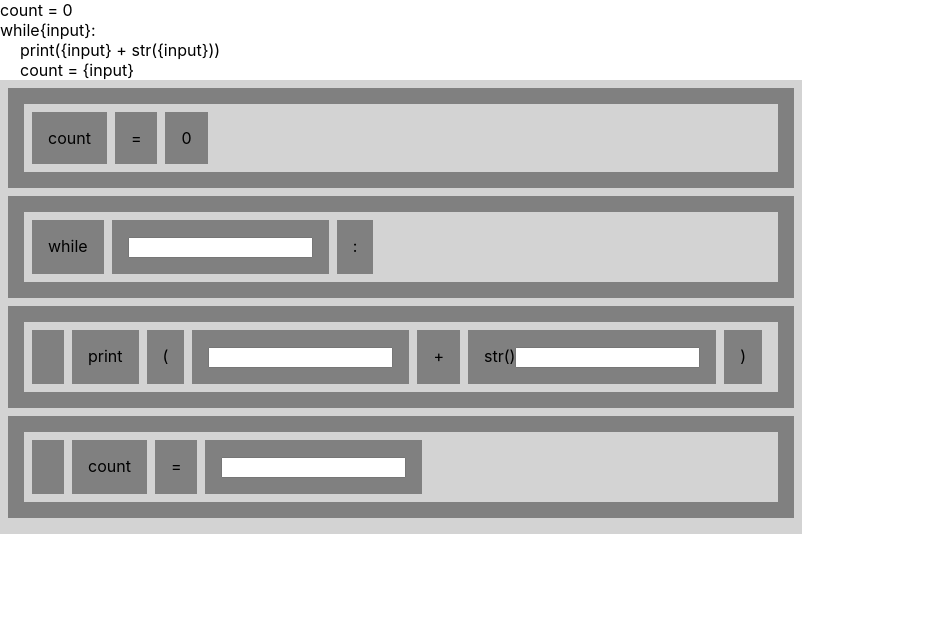
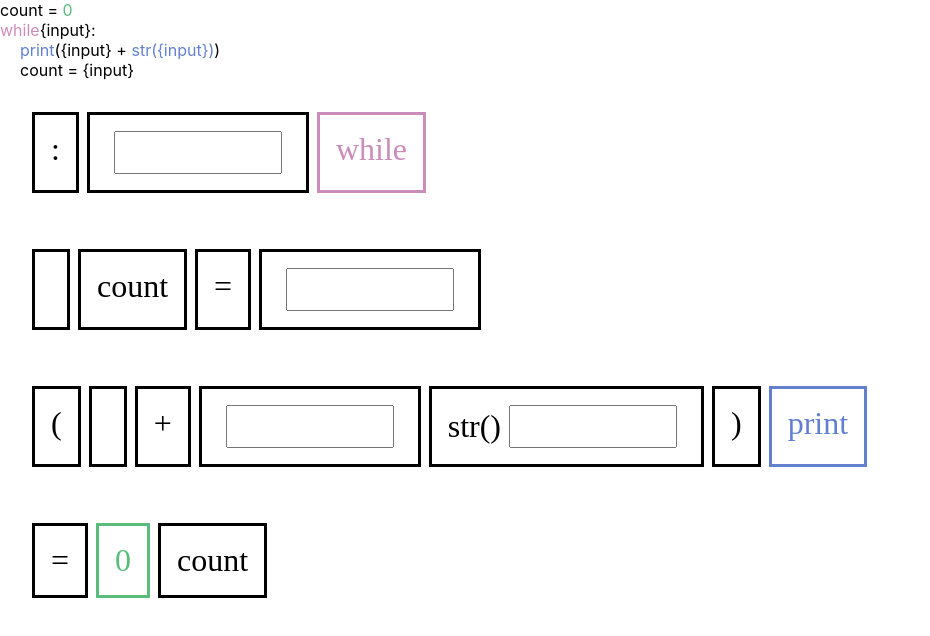
Before and after one commit to oliphant0803/Code-Puzzle, a React (Create React App) app: page / in a window 1280 px wide. Shown: the top 636 px of the page, without its empty margins (0-930 px from the left). Built offline with nearby package versions, Linux system fonts and the light colour scheme.

Commit message:
added randomizer for the question block and its associated colors

```diff
--- a/src/code-gen.tsx
+++ b/src/code-gen.tsx
@@ -4,7 +4,7 @@ import React, { useEffect, useState } from 'react';
 const configuration = new Configuration({
   // TODO: place this api-key into an .env file and do not commit the .env file to your repo
   // I will revoke this api-key after you are done with the task
-  apiKey: "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",
+  // apiKey: "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",
 });
 
 export const openai = new OpenAIApi(configuration);
--- a/src/index.css
+++ /dev/null
@@ -1,13 +0,0 @@
-body {
-  margin: 0;
-  font-family: -apple-system, BlinkMacSystemFont, 'Segoe UI', 'Roboto', 'Oxygen',
-    'Ubuntu', 'Cantarell', 'Fira Sans', 'Droid Sans', 'Helvetica Neue',
-    sans-serif;
-  -webkit-font-smoothing: antialiased;
-  -moz-osx-font-smoothing: grayscale;
-}
-
-code {
-  font-family: source-code-pro, Menlo, Monaco, Consolas, 'Courier New',
-    monospace;
-}
--- a/src/index.tsx
+++ b/src/index.tsx
@@ -1,5 +1,5 @@
 import ReactDOM from "react-dom";
-import './index.css';
+import './styles/index.css';
 import Test from './code-gen';
 import reportWebVitals from './reportWebVitals';
 import {Move_Block, Move_Line} from './move-block';
--- a/src/input-box.tsx
+++ b/src/input-box.tsx
@@ -29,7 +29,12 @@ class InputBox extends Component<Props, State> {
     return (
       <div>
         <label>{this.props.label}</label>
-        <input type="text" value={this.state.value} onChange={this.handleChange} />
+        <input
+          className='input-content'
+          type="text"
+          value={this.state.value}
+          onChange={this.handleChange}
+        />
       </div>
     );
   }
--- a/src/move-block.tsx
+++ b/src/move-block.tsx
@@ -10,6 +10,24 @@ import InputBox from './input-box';
 function handleInputChange(value: string) {
   console.log(value);
 }
+
+function shuffle<T>(array: T[]): T[] {
+  let currentIndex = array.length,  randomIndex;
+
+  // While there remain elements to shuffle.
+  while (currentIndex != 0) {
+
+    // Pick a remaining element.
+    randomIndex = Math.floor(Math.random() * currentIndex);
+    currentIndex--;
+
+    // And swap it with the current element.
+    [array[currentIndex], array[randomIndex]] = [
+      array[randomIndex], array[currentIndex]];
+  }
+
+  return array;
+};
 
 const reorder = (list: any[], startIndex: number, endIndex: number) => {
   const result = Array.from(list);
@@ -39,7 +57,8 @@ const getItemStyle = (isDragging: boolean, draggableStyle: any, isLine: boolean)
   margin: `0 ${grid}px 0 0`,
 
   // change background colour if dragging
-  background: isDragging ? 'lightgreen' : 'grey',
+  background: isDragging ? 'lightgrey' : 'white',
+  border: 'solid',
 
   // styles we need to apply on draggables
   ...draggableStyle,
@@ -49,7 +68,7 @@ const getItemStyle = (isDragging: boolean, draggableStyle: any, isLine: boolean)
     margin: `0 0 ${grid}px 0`,
 
     // change background colour if dragging
-    background: isDragging ? "lightgreen" : "grey",
+    background: isDragging ? "lightgrey" : "white",
 
     // styles we need to apply on draggables
     ...draggableStyle
@@ -58,12 +77,12 @@ const getItemStyle = (isDragging: boolean, draggableStyle: any, isLine: boolean)
 
 const getListStyle = (isDraggingOver: boolean, isLine:boolean) => (
   isLine ? {
-    background: isDraggingOver ? 'lightblue' : 'lightgrey',
+    background: isDraggingOver ? 'lightgrey' : 'white',
     display: 'flex',
     padding: grid,
     overflow: 'none',
   } : {
-    background: isDraggingOver ? "lightblue" : "lightgrey",
+    background: isDraggingOver ? 'lightgrey' : 'white',
     padding: grid,
     width: 'fit-content'
   }
@@ -73,7 +92,7 @@ class Move_Block extends Component<{ lineNum: number }, AppState> {
   constructor(props: {lineNum:number}) {
     super(props);
     this.state = {
-      items: getLineItems(data, props.lineNum),
+      items: shuffle(getLineItems(data, props.lineNum)),
     };
     this.onDragEnd = this.onDragEnd.bind(this);
   }
@@ -103,6 +122,7 @@ class Move_Block extends Component<{ lineNum: number }, AppState> {
         <Droppable droppableId="droppable" direction="horizontal">
           {(provided, snapshot) => (
             <div
+              className='question-content'
               ref={provided.innerRef}
               style={getListStyle(snapshot.isDraggingOver, true)}
               {...provided.droppableProps}
@@ -110,8 +130,9 @@ class Move_Block extends Component<{ lineNum: number }, AppState> {
               {this.state.items.map((item, index) => (
                 <Draggable key={item.id} draggableId={item.id} index={index}>
                   {(provided, snapshot) => (
-                    (getDomItems(data, this.props.lineNum)[index].class!='input')?
+                    (getDomItems(data, this.props.lineNum).find(i => i.id === 'dom-'+item.id)!.class!='input') ?
                     (<div
+                      className={getDomItems(data, this.props.lineNum).find(i => i.id === 'dom-'+item.id)!.class}
                       ref={provided.innerRef}
                       {...provided.draggableProps}
                       {...provided.dragHandleProps}
@@ -152,7 +173,7 @@ class Move_Line extends Component<{}, AppState> {
   constructor(props: {}) {
     super(props);
     this.state = {
-      items: getItems(data)
+      items: shuffle(getItems(data))
     };
     this.onDragEnd = this.onDragEnd.bind(this);
   }
@@ -200,7 +221,7 @@ class Move_Line extends Component<{}, AppState> {
                         false
                       )}
                     >
-                      <Move_Block lineNum={index}/>
+                      <Move_Block lineNum={Number(item.id.substring(5))}/>
                       {item.content}
                     </div>
                   )}
--- /dev/null
+++ b/src/styles/index.css
@@ -0,0 +1,45 @@
+body {
+  margin: 0;
+  font-family: -apple-system, BlinkMacSystemFont, 'Segoe UI', 'Roboto', 'Oxygen',
+    'Ubuntu', 'Cantarell', 'Fira Sans', 'Droid Sans', 'Helvetica Neue',
+    sans-serif;
+  -webkit-font-smoothing: antialiased;
+  -moz-osx-font-smoothing: grayscale;
+}
+
+code {
+  font-family: source-code-pro, Menlo, Monaco, Consolas, 'Courier New',
+    monospace;
+}
+
+.question-content{
+  font-family: Cursive;
+  font-size: xx-large;
+}
+
+.input-content{
+  display: inline-block;
+  font-size: xx-large;
+  max-width: 10rem;
+  margin: 0 8px 0 8px;
+}
+
+.built-in-function{
+  color: rgb(99, 128, 207);
+}
+
+.operator{
+  color: black;
+}
+
+.user-defined-variable{
+  color: black;
+}
+
+.keyword{
+  color:rgb(204, 140, 185)
+}
+
+.number{
+  color:rgb(90, 189, 123)
+}
```
Also changed, not shown: 1 other file (tests, documents, lock files or other folders).
